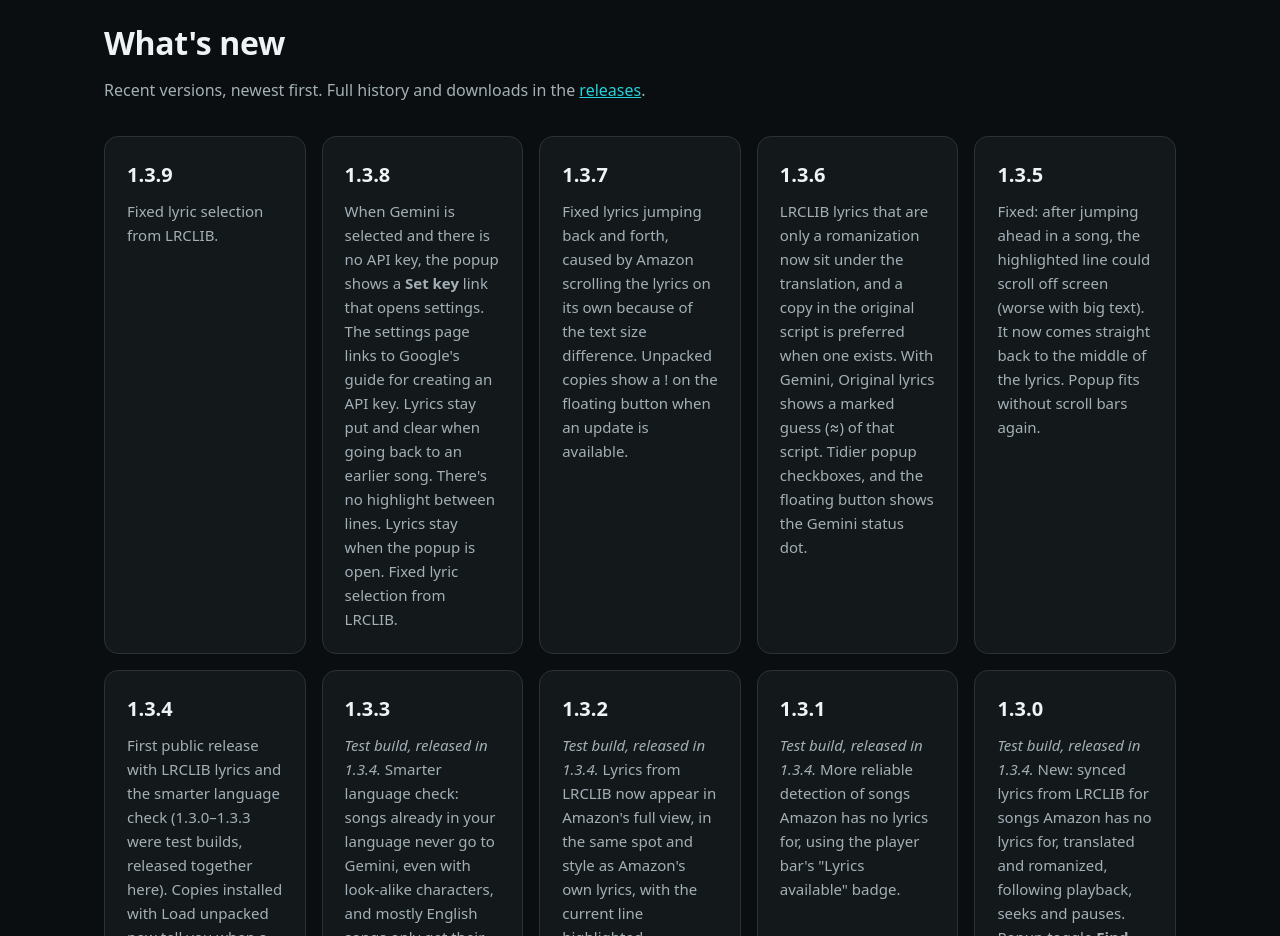
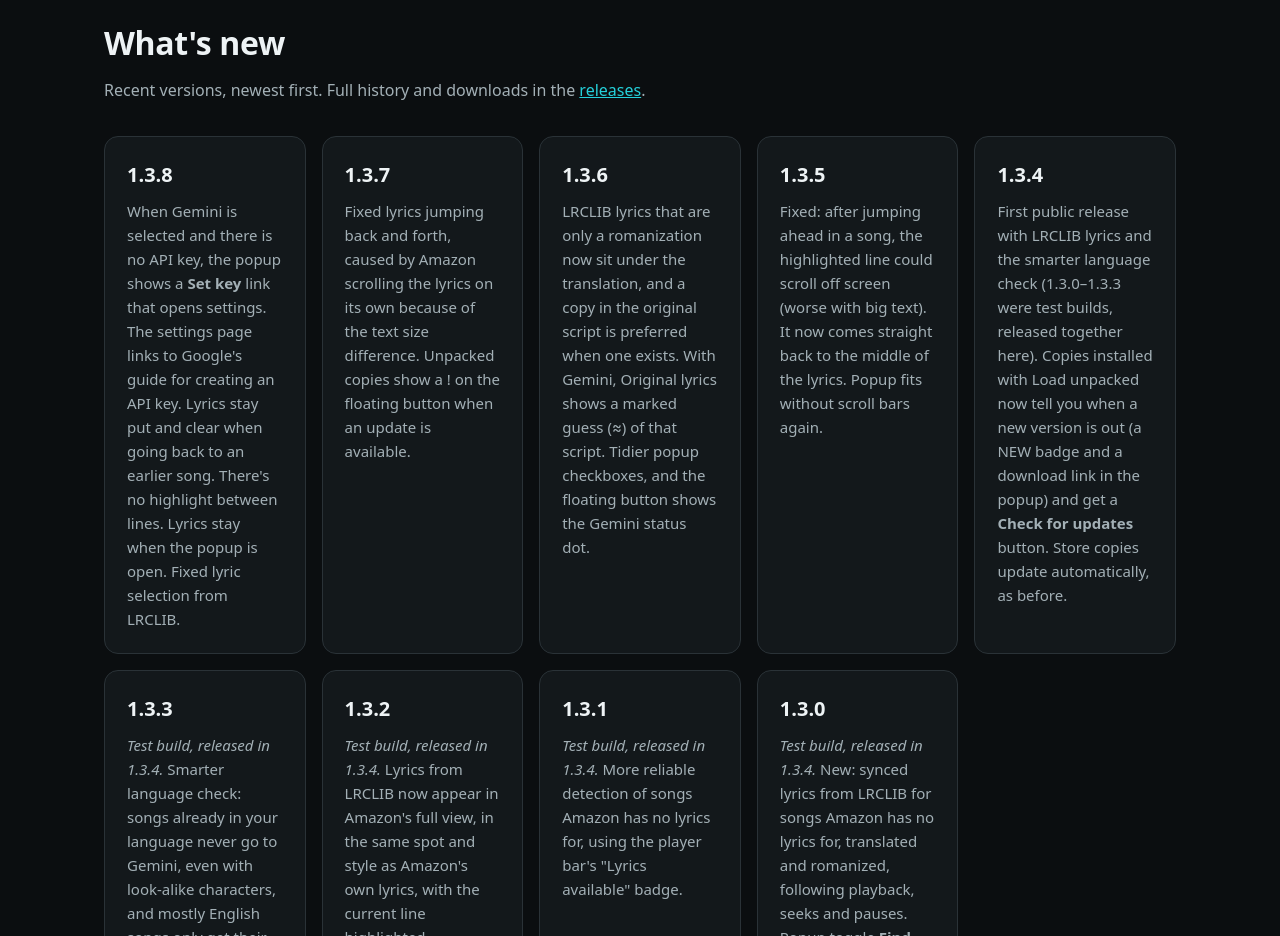
Before and after one commit to NoodlesNom/lyrics-translate-for-amazon-music, a browser extension: page docs/index.html in a window 1280 px wide. Shown: the part 6560-7496 px from the top of the page. Drawn offline with Linux system fonts and the light colour scheme.

Commit message:
Keep the LRCLIB lyric fix on 1.3.8.

```diff
--- a/docs/index.html
+++ b/docs/index.html
@@ -123,7 +123,6 @@
     <h2>What's new</h2>
     <p class="sub">Recent versions, newest first. Full history and downloads in the <a href="https://github.com/NoodlesNom/lyrics-translate-for-amazon-music/releases">releases</a>.</p>
     <div class="changelog">
-      <div class="card"><h3>1.3.9</h3><p>Fixed lyric selection from LRCLIB.</p></div>
       <div class="card"><h3>1.3.8</h3><p>When Gemini is selected and there is no API key, the popup shows a <b>Set key</b> link that opens settings. The settings page links to Google's guide for creating an API key. Lyrics stay put and clear when going back to an earlier song. There's no highlight between lines. Lyrics stay when the popup is open. Fixed lyric selection from LRCLIB.</p></div>
       <div class="card"><h3>1.3.7</h3><p>Fixed lyrics jumping back and forth, caused by Amazon scrolling the lyrics on its own because of the text size difference. Unpacked copies show a ! on the floating button when an update is available.</p></div>
       <div class="card"><h3>1.3.6</h3><p>LRCLIB lyrics that are only a romanization now sit under the translation, and a copy in the original script is preferred when one exists. With Gemini, Original lyrics shows a marked guess (≈) of that script. Tidier popup checkboxes, and the floating button shows the Gemini status dot.</p></div>
```
Also changed, not shown: extension/manifest.json.
